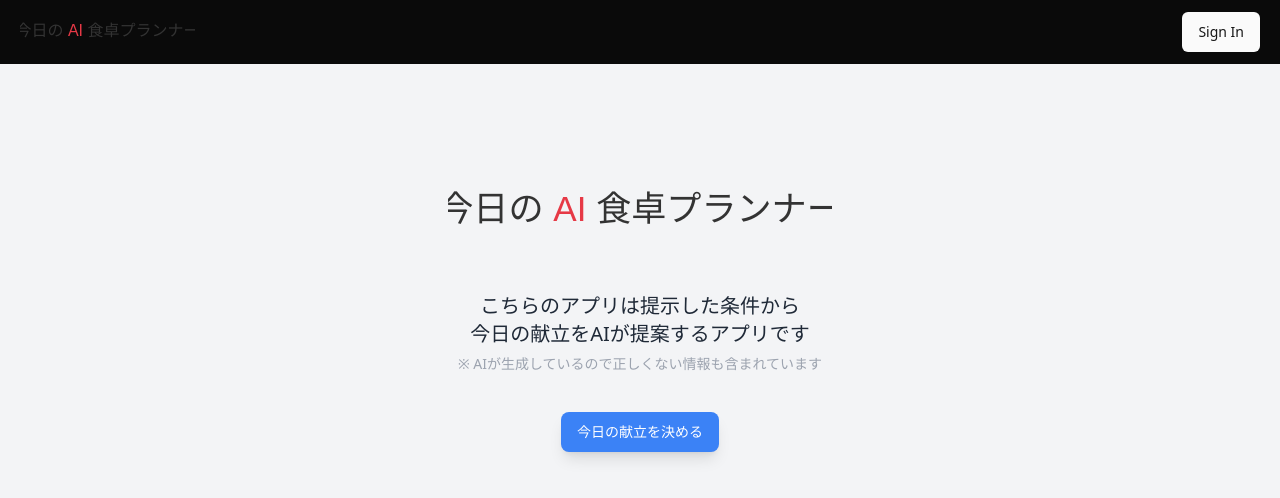
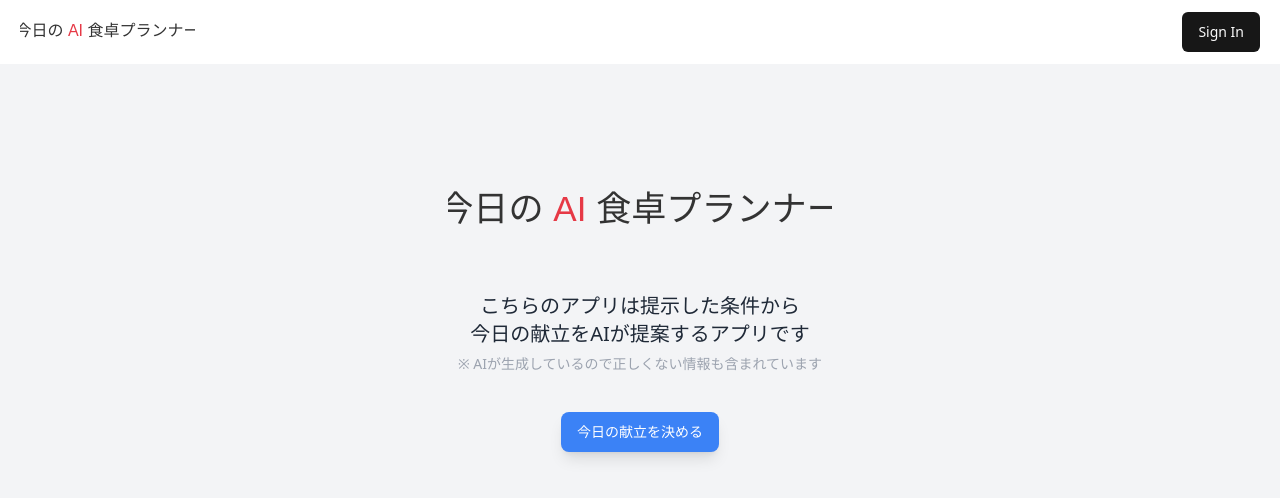
Before and after one commit to ykarmr/ai-recipe-planner, a React (Vite) app: page / in a window 1280 px wide. Shown: the top 498 px of the page. Built offline with nearby package versions, Linux system fonts and the light colour scheme; no server answers.

Commit message:
デザインの修正とダークモードの削除

```diff
--- a/src/components/custom/Header.tsx
+++ b/src/components/custom/Header.tsx
@@ -13,8 +13,6 @@ import {
 } from "../ui/dropdown-menu";
 import { Link, useNavigate } from "react-router-dom";
 
-import { ModeToggle } from "./ModeToggle";
-
 export function Header() {
   const navigate = useNavigate();
   const { login, logout, loginUser } = useAuthContext();
@@ -27,7 +25,6 @@ export function Header() {
       <div>
         {loginUser ? (
           <div className="flex items-center gap-3">
-            <ModeToggle />
             <DropdownMenu>
               <DropdownMenuTrigger asChild>
                 <Avatar className="cursor-pointer">
--- a/src/components/custom/ModeToggle.tsx
+++ /dev/null
@@ -1,36 +0,0 @@
-import { MoonIcon, SunIcon } from "@radix-ui/react-icons";
-import { Button } from "@/components/ui/button";
-import {
-  DropdownMenu,
-  DropdownMenuContent,
-  DropdownMenuItem,
-  DropdownMenuTrigger,
-} from "@/components/ui/dropdown-menu";
-import { useTheme } from "../provider/ThemeProvider";
-
-export function ModeToggle() {
-  const { setTheme } = useTheme();
-
-  return (
-    <DropdownMenu>
-      <DropdownMenuTrigger asChild>
-        <Button variant="outline" size="icon">
-          <SunIcon className="h-[1.2rem] w-[1.2rem] rotate-0 scale-100 transition-all dark:-rotate-90 dark:scale-0" />
-          <MoonIcon className="absolute h-[1.2rem] w-[1.2rem] rotate-90 scale-0 transition-all dark:rotate-0 dark:scale-100" />
-          <span className="sr-only">Toggle theme</span>
-        </Button>
-      </DropdownMenuTrigger>
-      <DropdownMenuContent align="end">
-        <DropdownMenuItem onClick={() => setTheme("light")}>
-          Light
-        </DropdownMenuItem>
-        <DropdownMenuItem onClick={() => setTheme("dark")}>
-          Dark
-        </DropdownMenuItem>
-        <DropdownMenuItem onClick={() => setTheme("system")}>
-          System
-        </DropdownMenuItem>
-      </DropdownMenuContent>
-    </DropdownMenu>
-  );
-}
--- a/src/components/custom/RecipeCardItem.tsx
+++ b/src/components/custom/RecipeCardItem.tsx
@@ -14,43 +14,47 @@ export function RecipeCardItem({ aiRecipe }: Props) {
 
   return (
     <Link to={`/plan-detail/${aiRecipe.aiRecipeId}`} className="block">
-      <Card className="bg-white rounded-lg shadow-lg transform transition hover:scale-105 hover:shadow-xl m-2">
-        <CardHeader className="p-4 border-b border-gray-200">
-          <p className="text-sm text-gray-500">作成日: {aiRecipe.createdAt}</p>
-          <p className="text-sm text-gray-500">提案メニュー</p>
-
+      <Card className="bg-white rounded-xl shadow-lg transform transition hover:scale-105 hover:shadow-2xl m-4 overflow-hidden">
+        <CardHeader className="p-5 bg-gradient-to-r from-blue-500 to-indigo-600 text-white">
+          <p className="text-sm">作成日: {aiRecipe.createdAt}</p>
+          <p className="text-sm">提案メニュー</p>
           {aiRecipe.recipe.map((item) => (
-            <h2
-              key={item.name}
-              className="text-lg font-bold mt-2 text-gray-800 truncate"
-            >
+            <h2 key={item.name} className="text-lg font-bold mt-2 truncate">
               {item.name}
             </h2>
           ))}
         </CardHeader>
-        <CardContent className="p-4">
+        <CardContent className="p-5">
           <div className="text-gray-700 space-y-4">
             {mealTiming && (
               <div>
-                <span className="font-semibold block">食事タイミング</span>
+                <span className="font-semibold block text-gray-900">
+                  食事タイミング
+                </span>
                 <span>{mealTiming}</span>
               </div>
             )}
             {cuisineGenre && (
               <div>
-                <span className="font-semibold block">料理ジャンル</span>
+                <span className="font-semibold block text-gray-900">
+                  料理ジャンル
+                </span>
                 <span>{cuisineGenre}</span>
               </div>
             )}
             {cookingThemes && (
               <div>
-                <span className="font-semibold block">料理テーマ</span>
+                <span className="font-semibold block text-gray-900">
+                  料理テーマ
+                </span>
                 <span>{cookingThemes}</span>
               </div>
             )}
             {cookingDifficulties && (
               <div>
-                <span className="font-semibold block">料理難易度</span>
+                <span className="font-semibold block text-gray-900">
+                  料理難易度
+                </span>
                 <span>{cookingDifficulties}</span>
               </div>
             )}
--- a/src/components/provider/ThemeProvider.tsx
+++ /dev/null
@@ -1,74 +0,0 @@
-import { createContext, useContext, useEffect, useState } from "react";
-
-type Theme = "dark" | "light" | "system";
-
-type ThemeProviderProps = {
-  children: React.ReactNode;
-  defaultTheme?: Theme;
-  storageKey?: string;
-};
-
-type ThemeProviderState = {
-  theme: Theme;
-  setTheme: (theme: Theme) => void;
-};
-
-const initialState: ThemeProviderState = {
-  theme: "system",
-  setTheme: () => null,
-};
-
-const ThemeProviderContext = createContext<ThemeProviderState>(initialState);
-
-export function ThemeProvider({
-  children,
-  defaultTheme = "system",
-  storageKey = "vite-ui-theme",
-  ...props
-}: ThemeProviderProps) {
-  const [theme, setTheme] = useState<Theme>(
-    () => (localStorage.getItem(storageKey) as Theme) || defaultTheme
-  );
-
-  useEffect(() => {
-    const root = window.document.documentElement;
-
-    root.classList.remove("light", "dark");
-
-    if (theme === "system") {
-      const systemTheme = window.matchMedia("(prefers-color-scheme: dark)")
-        .matches
-        ? "dark"
-        : "light";
-
-      root.classList.add(systemTheme);
-      return;
-    }
-
-    root.classList.add(theme);
-  }, [theme]);
-
-  const value = {
-    theme,
-    setTheme: (theme: Theme) => {
-      localStorage.setItem(storageKey, theme);
-      setTheme(theme);
-    },
-  };
-
-  return (
-    <ThemeProviderContext.Provider {...props} value={value}>
-      {children}
-    </ThemeProviderContext.Provider>
-  );
-}
-
-// eslint-disable-next-line react-refresh/only-export-components
-export const useTheme = () => {
-  const context = useContext(ThemeProviderContext);
-
-  if (context === undefined)
-    throw new Error("useTheme must be used within a ThemeProvider");
-
-  return context;
-};
--- a/src/main.tsx
+++ b/src/main.tsx
@@ -12,7 +12,6 @@ import { UserRecipeList } from "./pages/user-recipe-list/index.tsx";
 import { BaseLayout } from "./components/custom/BaseLayout.tsx";
 import LoginGuard from "./components/guard/LoginGuard.tsx";
 import { NotLogin } from "./pages/not-login/index.tsx";
-import { ThemeProvider } from "./components/provider/ThemeProvider.tsx";
 
 const router = createBrowserRouter([
   {
@@ -66,9 +65,7 @@ const router = createBrowserRouter([
 
 ReactDOM.createRoot(document.getElementById("root")!).render(
   <React.StrictMode>
-    <ThemeProvider defaultTheme="dark" storageKey="vite-ui-theme">
-      <Toaster />
-      <RouterProvider router={router} />
-    </ThemeProvider>
+    <Toaster />
+    <RouterProvider router={router} />
   </React.StrictMode>
 );
--- a/src/pages/plan-detail/[id]/index.tsx
+++ b/src/pages/plan-detail/[id]/index.tsx
@@ -64,7 +64,7 @@ export function PlanDetail() {
                 key={recipe.name}
                 className="bg-white rounded-lg shadow-lg transform transition hover:scale-105 hover:shadow-xl"
               >
-                <CardHeader className="bg-gray-800 text-white p-4 rounded-t-lg">
+                <CardHeader className="bg-gradient-to-r from-blue-500 to-indigo-600 text-white p-4 rounded-t-lg">
                   <h3 className="text-2xl font-medium">{recipe.name}</h3>
                 </CardHeader>
                 <CardContent className="p-4">
```
